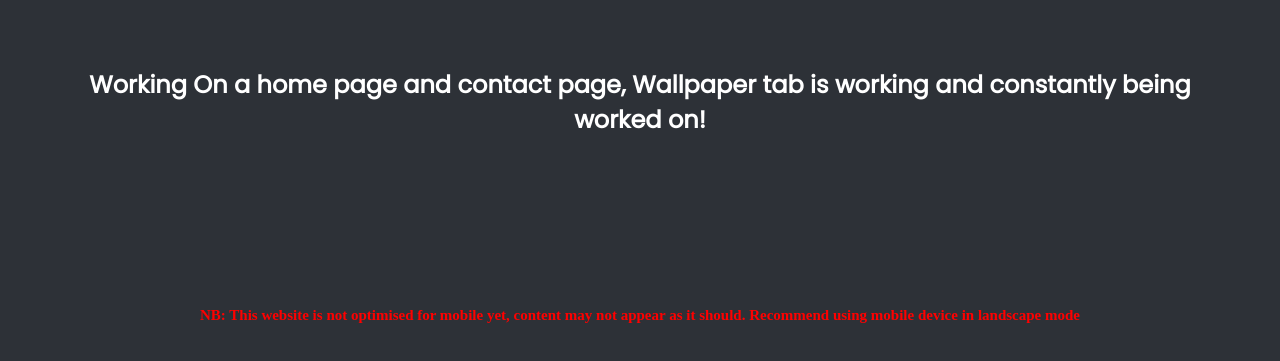
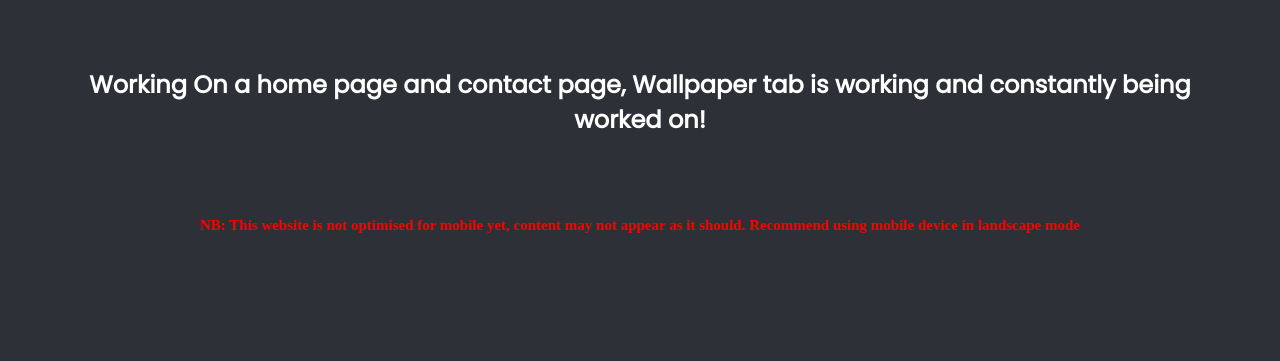
Before and after one commit to Its-just-HB/Wallpapers, a plain HTML site: page index.html in a window 1280 px wide. Shown: the part 313-674 px from the top of the page. Drawn offline with Linux system fonts and the light colour scheme; files whose address does not match are found by name; a web font is replaced by a local one.

Commit message:
Update styles.css

```diff
--- a/styles/styles.css
+++ b/styles/styles.css
@@ -165,6 +165,6 @@ p {
 }
 h2 {
 	color: red;
-	padding: 100px;
+	padding: 10px;
 	font-size: 15px;
 }
```
